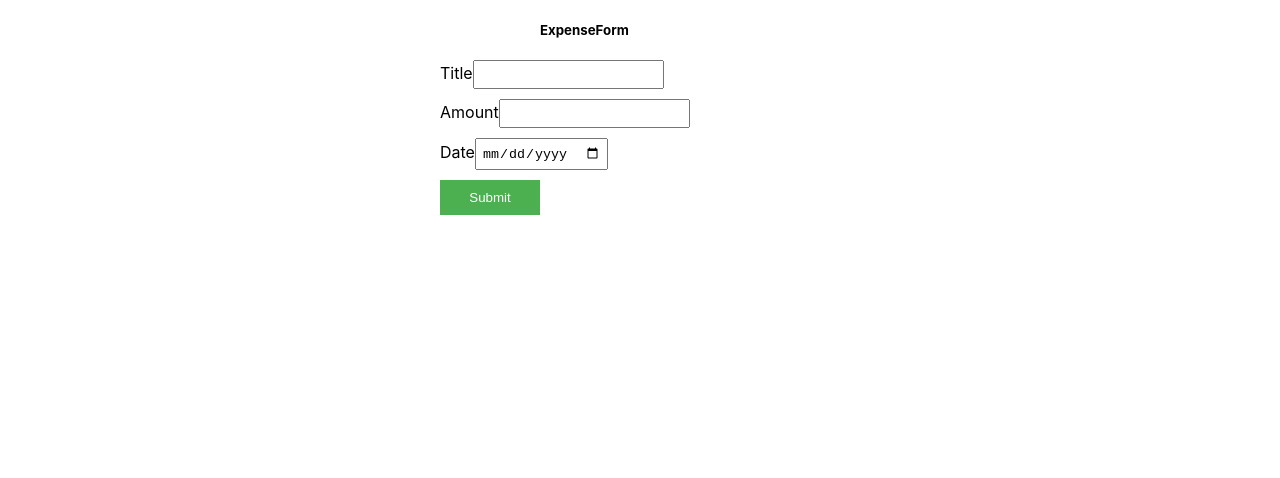
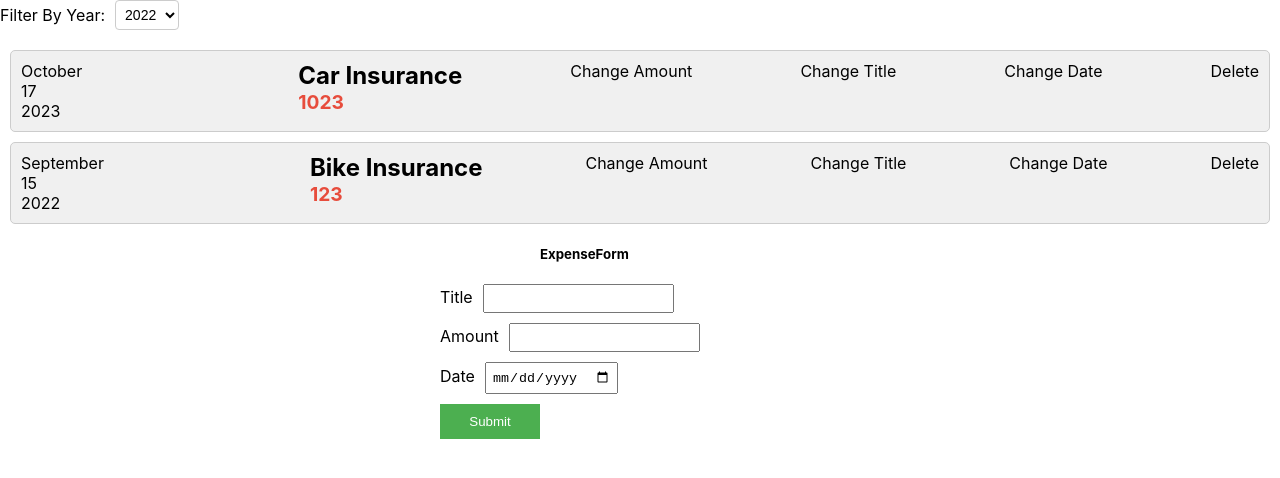
Before and after one commit to Seemachal-Goud-au19/React-Sharpener, a React (Create React App) app: page / in a window 1280 px wide. Shown: the top 478 px of the page. Built offline with nearby package versions, Linux system fonts and the light colour scheme.

Commit message:
filter added to search by year

```diff
--- a/src/App.js
+++ b/src/App.js
@@ -3,13 +3,15 @@ import { useState } from "react";
 import ExpenseItems from "./routes/ExpenseItems.js/ExpenseItems";
 import ExpenseForm from "./routes/ExpenseForm/ExpenseForm";
 
-const App=() =>{
-  const [expenseList, setExpenseList] = useState([])
+const initialExpenseList = [{ id: 'sa', title: 'Car Insurance', amount: 1023, date: '2023-10-17'}, { id: 'ls', title: 'Bike Insurance', amount: 123,  date: '2022-9-15'}]
+
+const App = () => {
+  const [expenseList, setExpenseList] = useState([...initialExpenseList])
   return (
     <>
-     <ExpenseItems expenseList={expenseList} setExpenseList={setExpenseList}/>
-     <ExpenseForm setExpenseList={setExpenseList}/>
-  </>
+      <ExpenseItems expenseList={expenseList} setExpenseList={setExpenseList} />
+      <ExpenseForm setExpenseList={setExpenseList} />
+    </>
   )
 };
 
--- a/src/routes/ExpenseForm/ExpenseForm.js
+++ b/src/routes/ExpenseForm/ExpenseForm.js
@@ -24,10 +24,9 @@ const ExpenseForm = ({ setExpenseList }) => {
 
     const handleSubmit = (e) => {
         e.preventDefault();
-        let keyCount = Date.now().toString(36);
 
-        setExpenseList((prevData) => {
-            const expenseData = [...prevData, { ...formData, id: keyCount }]
+    setExpenseList((prevData) => {
+            const expenseData = [...prevData, { ...formData, id: Date.now().toString(36) }]
             return expenseData;
         })
         setFormData({
--- a/src/routes/ExpenseItems.js/ExpenseItems.js
+++ b/src/routes/ExpenseItems.js/ExpenseItems.js
@@ -1,15 +1,16 @@
 import React, { useState } from 'react'
 import ExpenseItem from '../../components/Expenses/ExpenseItem';
-
+import Filter from './component/Filter';
 
 const ExpenseItems = ({ expenseList, setExpenseList }) => {
 
-  console.log('expenseList', expenseList)
+
   const handleDeleteExpenseItems = (id) => {
     setExpenseList(expenseList.filter((item) => item.id !== id))
   }
   return (
     <>
+    <Filter expenseList={expenseList} setExpenseList={setExpenseList}/>
       {expenseList.map((expense) => <ExpenseItem key={expense.id} expense={expense}
         handleDeleteExpenseItems={handleDeleteExpenseItems} />)
 
--- /dev/null
+++ b/src/routes/ExpenseItems.js/component/Filter.css
@@ -0,0 +1,18 @@
+.filter-container {
+    display: flex;
+    align-items: center;
+    margin-bottom: 20px;
+  }
+
+  label {
+    margin-right: 10px;
+  }
+
+  .year-select {
+    padding: 5px;
+    border: 1px solid #ccc;
+    border-radius: 4px;
+    background-color: #fff;
+    cursor: pointer;
+    font-size: 14px;
+  }
--- /dev/null
+++ b/src/routes/ExpenseItems.js/component/Filter.js
@@ -0,0 +1,28 @@
+import React,{useState} from 'react';
+import './Filter.css';
+
+const Filter = ({ setExpenseList, expenseList }) => {
+
+  const handleSelect = (e) => {
+    const year = e.target.value;
+    const filteredExpenses = expenseList.filter((expense) => {
+      const expenseYear = new Date(expense.date).getFullYear();
+      return expenseYear === parseInt(year);
+    });
+
+    setExpenseList(filteredExpenses);
+  };
+
+  return (
+    <div className="filter-container">
+      <label>Filter By Year:</label>
+      <select className="year-select" onChange={handleSelect}>
+        <option value={'2022'}>2022</option>
+        <option value={'2021'}>2021</option>
+        <option value={'2023'}>2023</option>
+      </select>
+    </div>
+  );
+};
+
+export default Filter;
```
